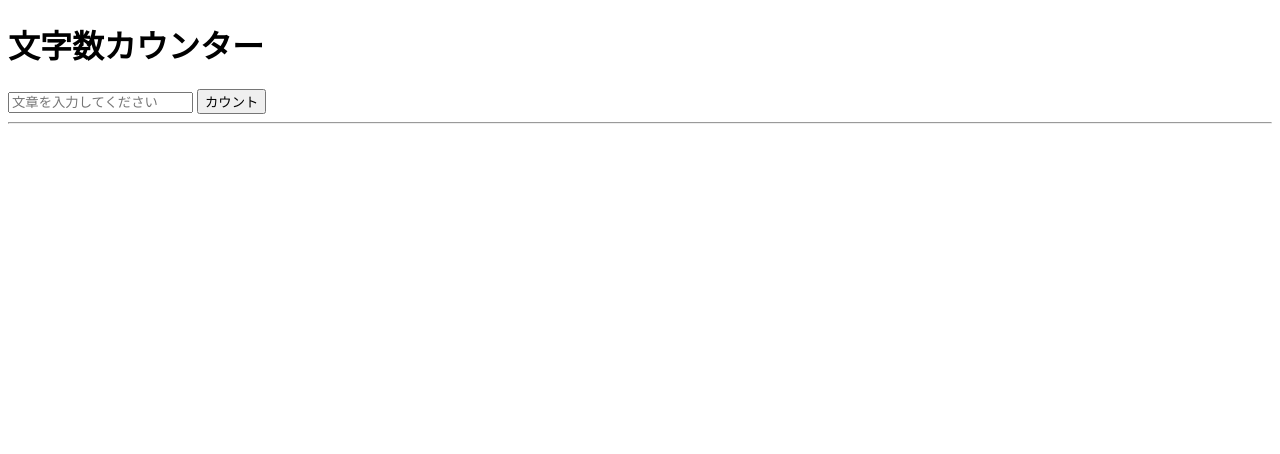
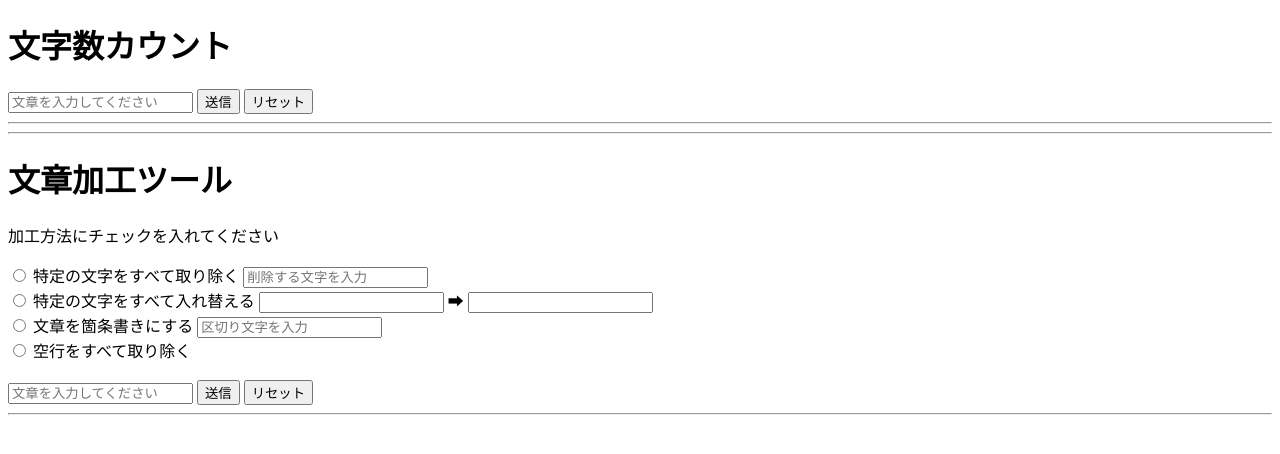
Before and after one commit to haruki-0127/count_app, a Flask app: page / in a window 1280 px wide. Shown: the top 454 px of the page. Run offline with Flask 3, Linux system fonts and the light colour scheme.

Commit message:
文章加工機能を追加

```diff
--- a/app/__init__.py
+++ b/app/__init__.py
@@ -6,25 +6,54 @@ app = Flask(__name__)
 @app.route('/', methods=['GET', 'POST'])
 def index():
     data = None
+    text_formatted = None
+    warning_message = None
 
     if request.method == 'POST':
-        text = request.form.get('input_text','')
+        if 'text_for_count' in request.form:
+            text = request.form.get('text_for_count','')
+            data = {
+                'whole_length': len(text),
+                'no_space_length': len(re.sub(r'\s+', '', text)),
+                'hiragana': len(re.findall(r'[\u3040-\u309F]', text)),
+                'katakana': len(re.findall(r'[\u30A0-\u30FF]', text)),
+                'kanji': len(re.findall(r'[\u4E00-\u9FFF]', text)),
+                'half_alpha': len(re.findall(r'[A-Za-z]', text)),
+                'full_alpha': len(re.findall(r'[\uFF21-\uFF3A\uFF41-\uFF5A]', text)),
+                'half_num': len(re.findall(r'[0-9]', text)),
+                'full_num': len(re.findall(r'[\uff10-\uff19]', text)),
+                'space': len(re.findall(r'\s+', text)),
+                'word_count': len(re.findall(r"\b[\w']+\b", text))
+            }
 
-        data = {
-            'whole_length': len(text),
-            'no_space_length': len(re.sub(r'\s+', '', text)),
-            'hiragana': len(re.findall(r'[\u3040-\u309F]', text)),
-            'katakana': len(re.findall(r'[\u30A0-\u30FF]', text)),
-            'kanji': len(re.findall(r'[\u4E00-\u9FFF]', text)),
-            'half_alpha': len(re.findall(r'[A-Za-z]', text)),
-            'full_alpha': len(re.findall(r'[\uFF21-\uFF3A\uFF41-\uFF5A]', text)),
-            'half_num': len(re.findall(r'[0-9]', text)),
-            'full_num': len(re.findall(r'[\uff10-\uff19]', text)),
-            'space': len(re.findall(r'\s+', text))
-        }
+            data['other'] = len(text) - sum(list(data.values())[2:10])
 
-        data['other'] = len(text) - sum(list(data.values())[2:])
 
-        data = {k: f'{str(v):>5}' for k, v in data.items()}
+        elif 'text_for_format' in request.form:
+            selected = request.form.get('selected_item')
+            text = request.form.get('text_for_format', '')
 
-    return render_template('index.html', data=data)
+            if selected == 'remove':
+                char_remove = request.form.get('char_for_remove', '')
+                text_formatted = text.replace(char_remove, '')
+
+            elif selected == 'exchange':
+                char_before = request.form.get('char_before', '')
+                char_after = request.form.get('char_after', '')
+
+                if char_before:
+                    text_formatted = text.replace(char_before, char_after)
+                else:
+                    text_formatted = text
+
+            elif selected == 'bullet_points':
+                separator = request.form.get('separator', '')
+                text_formatted = '\n'.join('・' + bullet_point for bullet_point in text.split(f'{separator}') if bullet_point)
+
+            elif selected == 'remove_brank_line':
+                text_formatted = re.sub(r'^\s*$\n', '', text, flags=re.MULTILINE)
+
+            else:
+                warning_message = 'チェックを入れてください'
+
+    return render_template('index.html', data=data, text_formatted=text_formatted, warning_message=warning_message)
--- a/app/templates/index.html
+++ b/app/templates/index.html
@@ -2,30 +2,84 @@
 <html lang="ja">
 <head>
     <meta charset="UTF-8">
-    <title>文字数カウンター</title>
+    <title>文字数カウント・文章加工ツール</title>
 </head>
 <body>
-    <h1>文字数カウンター</h1>
+    <h1>文字数カウント</h1>
 
     <form action="/" method="POST">
-        <input type="text" name="input_text" placeholder="文章を入力してください">
-        <input type="submit" value="カウント">
+        <input type="text" name="text_for_count" placeholder="文章を入力してください"
+               value="{{ request.form.get('text_for_count','') }}">
+        <input type="submit" value="送信">
+        <input type="button" value="リセット" onclick="location.href='/'">
     </form>
 
     <hr>
 
     {% if data is not none %}
-        <p>全体　　　　　　　　　　　　：{{ data['whole_length'] }}文字</p>
-        <p>空白を除く　　　　　　　　　：{{ data['no_space_length'] }}文字</p>
-        <p>ひらがな　　　　　　　　　　：{{ data['hiragana'] }}文字</p>
-        <p>カタカナ　　　　　　　　　　：{{ data['katakana'] }}文字</p>
-        <p>漢字　　　　　　　　　　　　：{{ data['kanji'] }}文字</p>
-        <p>半角英字　　　　　　　　　　：{{ data['half_alpha'] }}文字</p>
-        <p>全角英字　　　　　　　　　　：{{ data['full_alpha'] }}文字</p>
-        <p>半角数字　　　　　　　　　　：{{ data['half_num'] }}文字</p>
-        <p>全角数字　　　　　　　　　　：{{ data['full_num'] }}文字</p>
-        <p>空白　　　　　　　　　　　　：{{ data['space'] }}文字</p>
-        <p>その他（記号・特殊文字など）：{{ data['other'] }}文字</p>
+        <p>【文字数】</p>
+        <p>合計　　　　　　　　　　　　：   {{ data['whole_length'] }}文字</p>
+        <p>空白を除いた合計　　　　　　：{{ data['no_space_length'] }}文字</p>
+        <p>【種類ごとの内訳】</p>
+        <p>ひらがな　　　　　　　　　　：       {{ data['hiragana'] }}文字</p>
+        <p>カタカナ　　　　　　　　　　：       {{ data['katakana'] }}文字</p>
+        <p>漢字　　　　　　　　　　　　：          {{ data['kanji'] }}文字</p>
+        <p>半角英字　　　　　　　　　　：     {{ data['half_alpha'] }}文字</p>
+        <p>全角英字　　　　　　　　　　：     {{ data['full_alpha'] }}文字</p>
+        <p>半角数字　　　　　　　　　　：       {{ data['half_num'] }}文字</p>
+        <p>全角数字　　　　　　　　　　：       {{ data['full_num'] }}文字</p>
+        <p>空白　　　　　　　　　　　　：          {{ data['space'] }}文字</p>
+        <p>その他（記号・特殊文字など）：          {{ data['other'] }}文字</p>
+        <p>単語数（英文の場合）　　　　：     {{ data['word_count'] }}単語</p>
+    {% endif %}
+
+    <hr>
+
+    <h1>文章加工ツール</h1>
+
+    <form action="/" method="POST">
+        <p>加工方法にチェックを入れてください</p>
+
+        <label>
+            <input type="radio" name="selected_item" value="remove">
+            特定の文字をすべて取り除く
+            <input type="text" name="char_for_remove" placeholder="削除する文字を入力">
+        </label><br>
+
+        <label>
+            <input type="radio" name="selected_item" value="exchange">
+            特定の文字をすべて入れ替える
+            <input type="text" name="char_before">
+            ➡
+            <input type="text" name="char_after">
+        </label><br>
+
+        <label>
+            <input type="radio" name="selected_item" value="bullet_points">
+            文章を箇条書きにする
+            <input type="text" name="separator" placeholder="区切り文字を入力">
+        </label><br>
+
+        <label>
+            <input type="radio" name="selected_item" value="remove_brank_line">
+            空行をすべて取り除く
+        </label><br><br>
+
+        <input type="text" name="text_for_format" placeholder="文章を入力してください"
+               value="{{ request.form.get('text_for_format', '') }}">
+        <input type="submit" value="送信">
+        <input type="button" value="リセット" onclick="location.href='/'">
+    </form>
+
+    {% if warning_message %}
+        <p>{{ warning_message }}</p>
+    {% endif %}
+
+    <hr>
+
+    {% if text_formatted is not none %}
+        <p>【加工された文章】</p>
+        <pre>{{text_formatted}}</pre>
     {% endif %}
 </body>
 </html>
```
